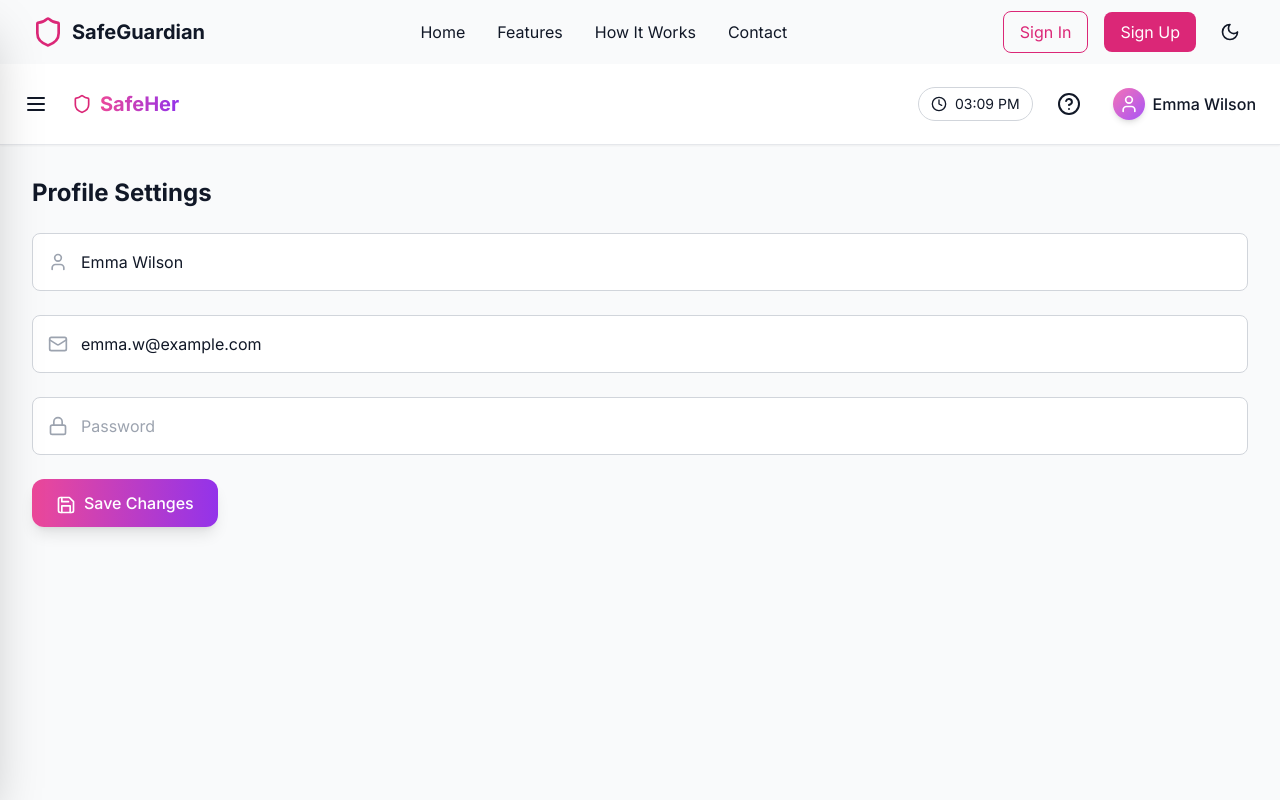
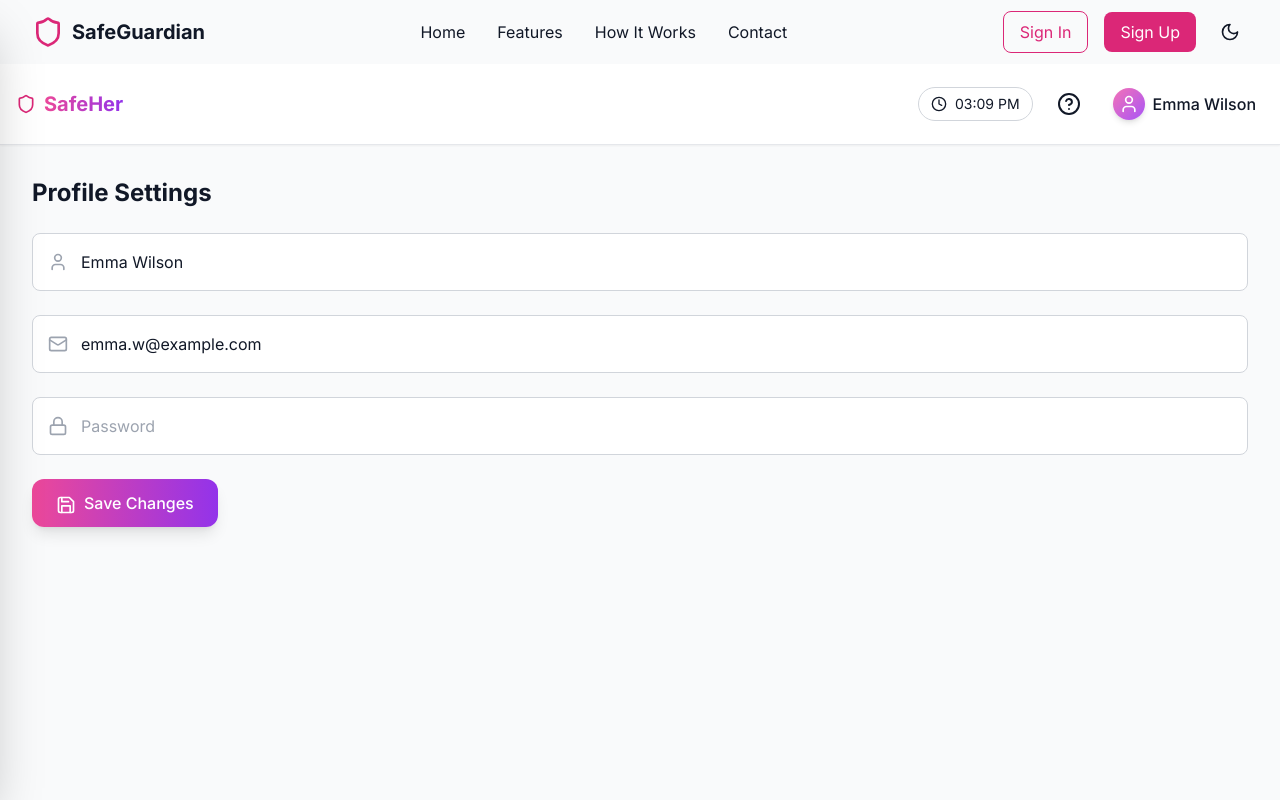
Before and after one commit to Va16hav07/Women-S-Web, a React (Vite) app: page /profile-settings in a window 1280 px wide. Shown: the top 800 px of the page. Built offline with nearby package versions, Linux system fonts and the light colour scheme.

Commit message:
profile setting updated

```diff
--- a/src/pages/ProfileSettings.tsx
+++ b/src/pages/ProfileSettings.tsx
@@ -1,5 +1,5 @@
 import { useState, useEffect } from "react";
-import { User, Mail, Lock, Save, Menu, Shield, HelpCircle, LogOut, Clock } from "lucide-react";
+import { User, Mail, Lock, Save, Shield, HelpCircle, LogOut, Clock } from "lucide-react";
 import { Link } from "react-router-dom";
 
 const ProfileSettings = () => {
@@ -56,13 +56,8 @@ const ProfileSettings = () => {
       <header className={`sticky top-0 z-30 ${darkMode ? "bg-gray-800/90" : "bg-white/90"} backdrop-blur-md border-b ${darkMode ? "border-gray-700" : "border-gray-200"} shadow-sm`}>
         <div className="flex items-center justify-between p-4 max-w-7xl mx-auto">
           <div className="flex items-center">
-            <button
-              className={`p-2 rounded-full ${darkMode ? "hover:bg-gray-700" : "hover:bg-gray-200"} transition-colors duration-200`}
-              onClick={() => setSidebarOpen(!sidebarOpen)}
-            >
-              <Menu className="h-6 w-6" />
-            </button>
-            <h1 className="text-xl font-bold ml-4 flex items-center">
+            {/* Removed the Menu button/sidebar opening icon */}
+            <h1 className="text-xl font-bold flex items-center">
               <Shield className={`h-5 w-5 mr-2 ${darkMode ? "text-pink-400" : "text-pink-600"}`} />
               <span className="bg-gradient-to-r from-pink-500 to-purple-600 bg-clip-text text-transparent">
                 SafeHer
@@ -96,7 +91,6 @@ const ProfileSettings = () => {
               {/* User Dropdown */}
               {userDropdown && (
                 <div className={`absolute right-0 mt-2 w-48 rounded-xl ${darkMode ? "bg-gray-800" : "bg-white"} shadow-lg py-1 border ${darkMode ? "border-gray-700" : "border-gray-200"}`}>
-                  <Link to="/profile" className={`block px-4 py-2 text-sm ${darkMode ? "hover:bg-gray-700" : "hover:bg-gray-100"}`}>Profile Settings</Link>
                   <button onClick={handleSignOut} className={`block w-full text-left px-4 py-2 text-sm ${darkMode ? "hover:bg-gray-700 text-red-400" : "hover:bg-gray-100 text-red-600"}`}>
                     <LogOut className="h-4 w-4 inline mr-2" />
                     Sign Out
```
